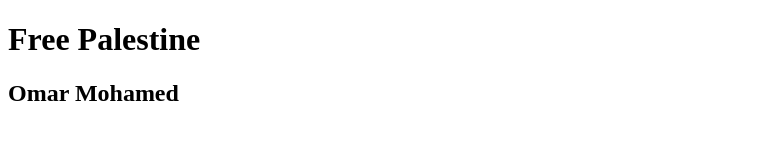
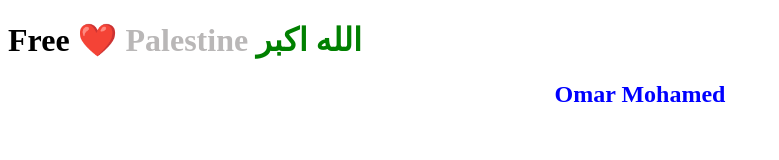
Before and after one commit to OmarMOHMD/Task_3, a plain HTML site: page index.html in a window 1280 px wide. Shown: the whole page, without its empty margins (0-779 px from the left). Drawn offline with Linux system fonts and the light colour scheme.

Commit message:
style: Update index.html with centered blue heading

```diff
--- a/index.html
+++ b/index.html
@@ -5,8 +5,14 @@
     <meta name="viewport" content="width=device-width, initial-scale=1.0">
     <title>Document</title>
 </head>
+<style>
+    h2{
+        color: blue;
+        text-align: center;
+    }
+</style>
 <body>
-        <h1>Free Palestine</h1>
+        <h1><span>Free</span> <span style="color: red;"> ❤️ </span>  <span style="color: rgb(185, 183, 183);">Palestine</span>  <span style="color: green;">الله اكبر</span> </h1>
             <h2>Omar Mohamed</h2>
 </body>
 </html>
```
